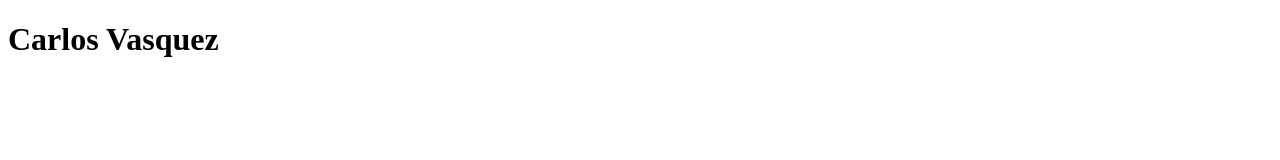
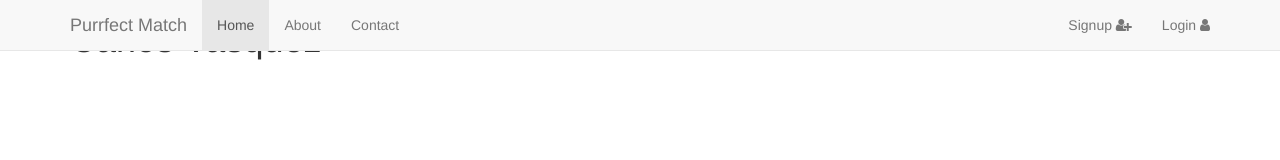
Before and after one commit to cavm1997/cavm1997.github.io, a plain HTML site: page index.html in a window 1280 px wide. Drawn offline with nearby package versions, Linux system fonts and the light colour scheme.

Commit message:
Update index.html

```diff
--- a/index.html
+++ b/index.html
@@ -2,10 +2,52 @@
 <html>
 <head>
 	<title>Carlos Vasquez</title>
+	<link rel="stylesheet" type="text/css" href="https://maxcdn.bootstrapcdn.com/bootstrap/3.3.5/css/bootstrap.min.css">
+	<link rel="stylesheet" type="text/css" href="https://maxcdn.bootstrapcdn.com/font-awesome/4.4.0/css/font-awesome.min.css">
+	<link href="http://fonts.googleapis.com/css?family=Lato:300,400,700,300italic,400italic,700italic" rel="stylesheet" type="text/css">
+
+	<link rel="stylesheet" type="text/css" href="app.css">
 </head>
 <body>
 
-	<h1>Carlos Vasquez</h1>
+ <nav class="navbar navbar-default navbar-fixed-top">
+  <div class="container">
+    <div class="navbar-header">
+      <button type="button" class="navbar-toggle collapsed" data-toggle="collapse" data-target="#navbar" aria-expanded="false" aria-controls="navbar">
+        <span class="sr-only">Toggle navigation</span>
+        <span class="icon-bar"></span>
+        <span class="icon-bar"></span>
+        <span class="icon-bar"></span>
+      </button>
+      <a class="navbar-brand" href="#">Purrfect Match</a>
+    </div>
+    <div id="navbar" class="collapse navbar-collapse">
+      <ul class="nav navbar-nav">
+        <li class="active"><a href="#">Home</a></li>
+        <li><a href="#about">About</a></li>
+        <li><a href="#contact">Contact</a></li>
+      </ul>
+      <ul class="nav navbar-nav navbar-right">
+        <li><a href="#">Signup  <i class="fa fa-user-plus"></i></a></li>
+        <li><a href="#about">Login  <i class="fa fa-user"></i></a></li>
+      </ul>
+    </div>
+  </div>
+ </nav>
+
+ <div class="container">
+ 	<div class="row">
+ 		<div class="col-lg-12">
+ 			<div class="content">
+ 				<h1>Carlos Vasquez</h1>
+ 			</div>
+ 		</div>
+ 	</div>
+ </div>
+
+ <script type="text/javascript" src="https://code.jquery.com/jquery-2.1.4.js"></script>
+ <script type="text/javascript" src="https://maxcdn.bootstrapcdn.com/bootstrap/3.3.5/js/bootstrap.min.js"></script>
+
 
 </body>
 </html>
```
